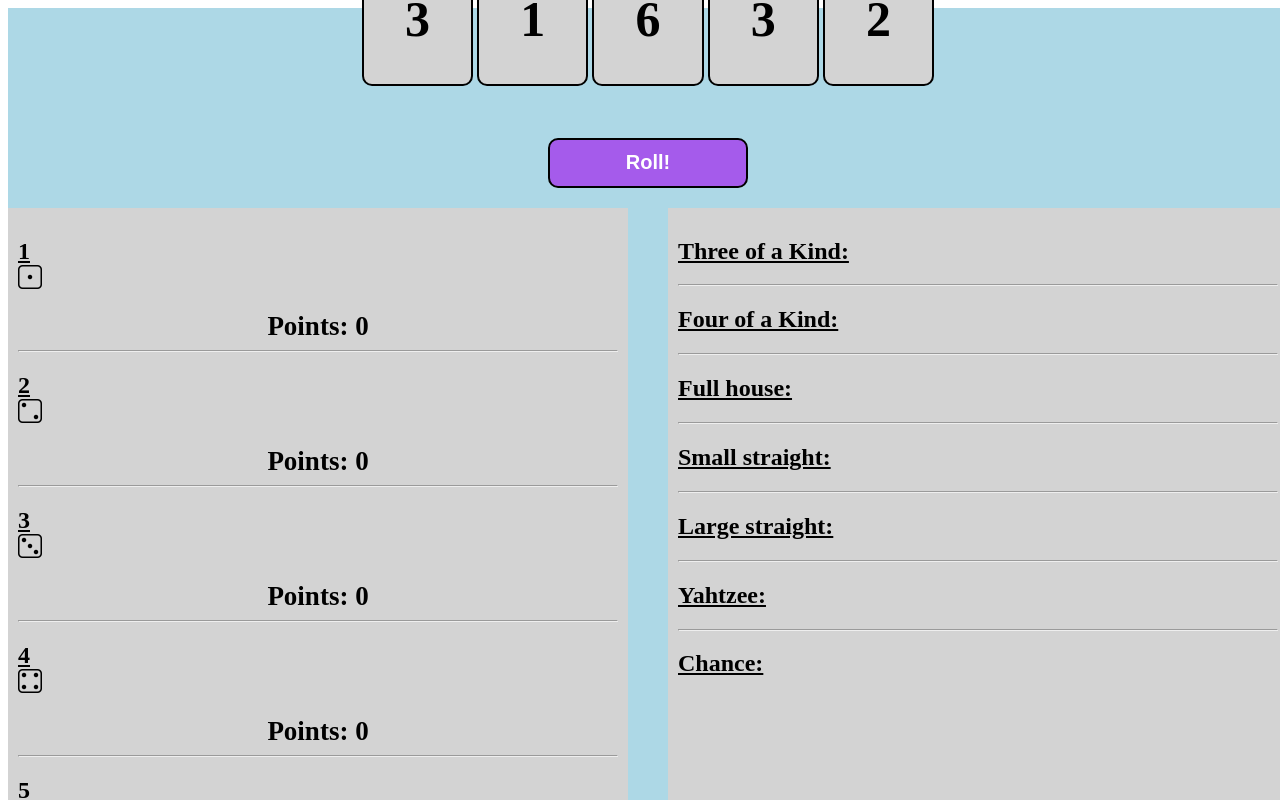
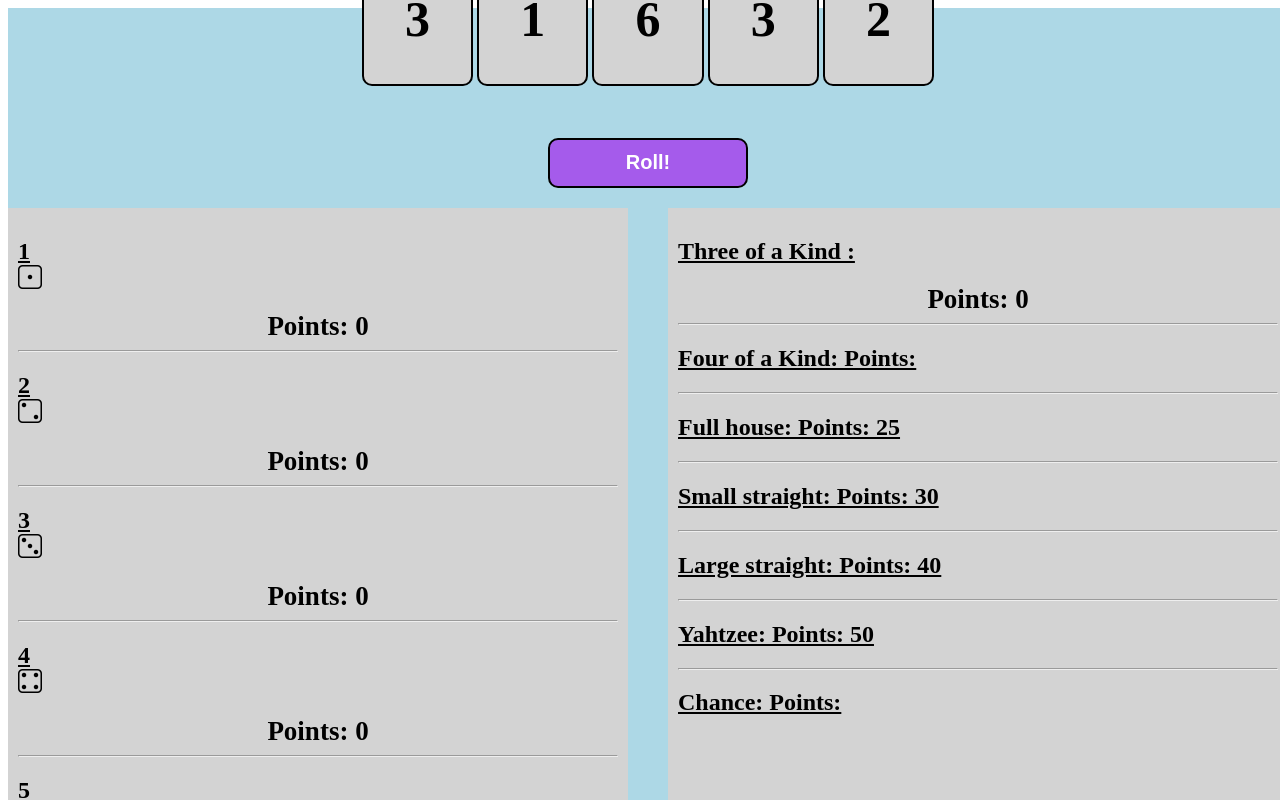
Before and after one commit to ThatOneJon/React-Yatzeeh-Game, a React (Create React App) app: page / in a window 1280 px wide. Shown: the top 800 px of the page. Built offline with nearby package versions, Linux system fonts and the light colour scheme.

Commit message:
score card 2.0

```diff
--- a/src/components/scoreCard.js
+++ b/src/components/scoreCard.js
@@ -10,7 +10,6 @@ export default function ScoreCard(props){
         for( let i = 0; i < ones.length; i++){
             ones[i].holding && onesArray.push(<i className="bi bi-dice-1" key = {i+1}></i>)
         }
-
 
     const two = props.dice.filter(x => x.value === 2)
     const twoArray = []
@@ -42,6 +41,12 @@ export default function ScoreCard(props){
             six[i].holding && sixArray.push(<i className="bi bi-dice-6" key = {i+1}></i>)
         }
 
+    let threeKindValue = 0
+    const heldDice = props.dice.filter(x => x.holding === true)
+        if(heldDice.length === 3){
+                heldDice.every(x => x.value === heldDice[0].value ? true : false) ? threeKindValue = heldDice[0].value * 3 : threeKindValue = 0
+            }
+
 
     return(
         <div className = "scoreCards">
@@ -60,19 +65,19 @@ export default function ScoreCard(props){
                 <hr></hr>
             </div>
             <div className = "scoreCard">
-            <h2>Three of a Kind: </h2>
+            <h2>Three of a Kind :  </h2> <div className="amountheld">  Points:  {threeKindValue} </div>
                 <hr></hr>
-                <h2>Four of a Kind: </h2>
+                <h2>Four of a Kind:  Points:</h2>
                 <hr></hr>
-                <h2>Full house: </h2>
+                <h2>Full house: Points: 25</h2>
                 <hr></hr>
-                <h2>Small straight: </h2>
+                <h2>Small straight: Points: 30</h2>
                 <hr></hr>
-                <h2>Large straight: </h2>
+                <h2>Large straight: Points: 40</h2>
                 <hr></hr>
-                <h2>Yahtzee: </h2>
+                <h2>Yahtzee: Points: 50</h2>
                 <hr></hr>
-                <h2>Chance: </h2>
+                <h2>Chance: Points:</h2>
             </div>
        </div>
     )
```
